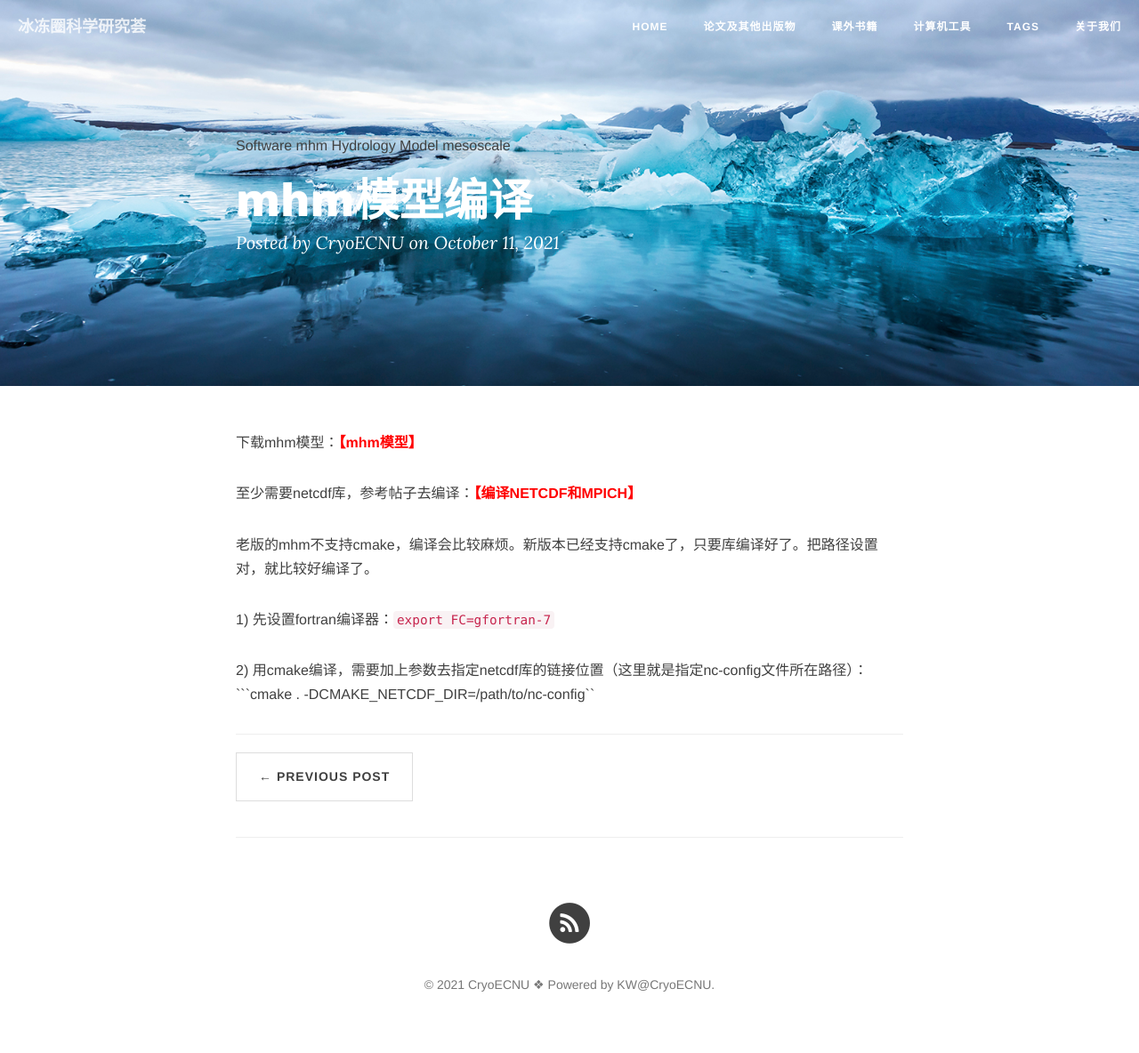
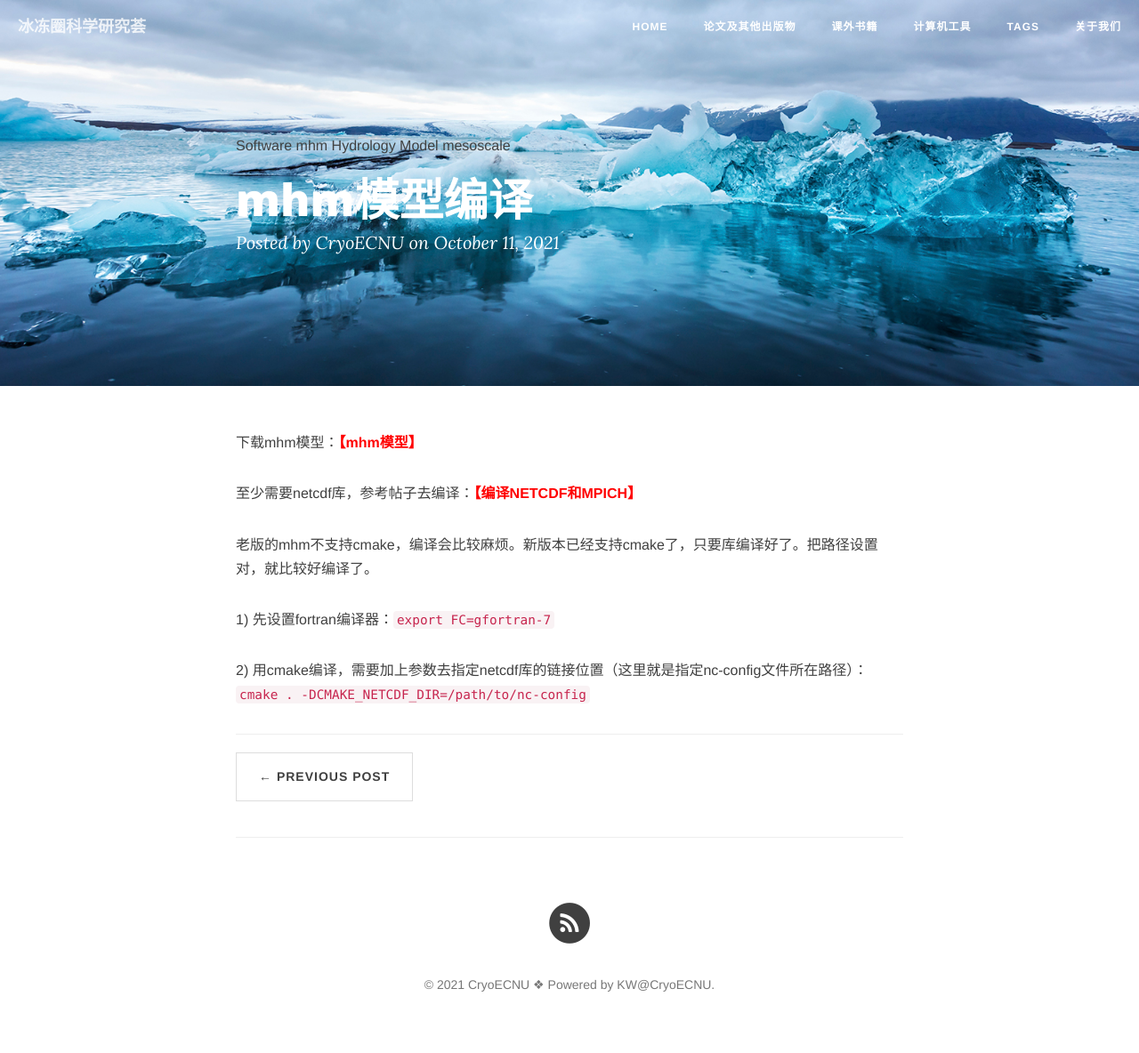
Before and after one commit to CryoECNU/cryoecnu.github.io, a Jekyll site: the page built from _posts/2021-10-11-mhm模型编译.md, in a window 1280 px wide. Shown: the whole page at 89% size. Built offline with Jekyll 4.4.1, drawn with Linux system fonts in a browser that asks for light colours; nearby versions of some CDN libraries; comment, search, counter and statistics services are not loaded.

````diff
--- a/_posts/2021-10-11-mhm模型编译.md
+++ b/_posts/2021-10-11-mhm模型编译.md
@@ -16,4 +16,4 @@ header-img: img/top.png    #这篇文章标题背景图片
 
 1) 先设置fortran编译器：```export FC=gfortran-7```
 
-2) 用cmake编译，需要加上参数去指定netcdf库的链接位置（这里就是指定nc-config文件所在路径）：```cmake . -DCMAKE_NETCDF_DIR=/path/to/nc-config``
+2) 用cmake编译，需要加上参数去指定netcdf库的链接位置（这里就是指定nc-config文件所在路径）：```cmake . -DCMAKE_NETCDF_DIR=/path/to/nc-config```
````
